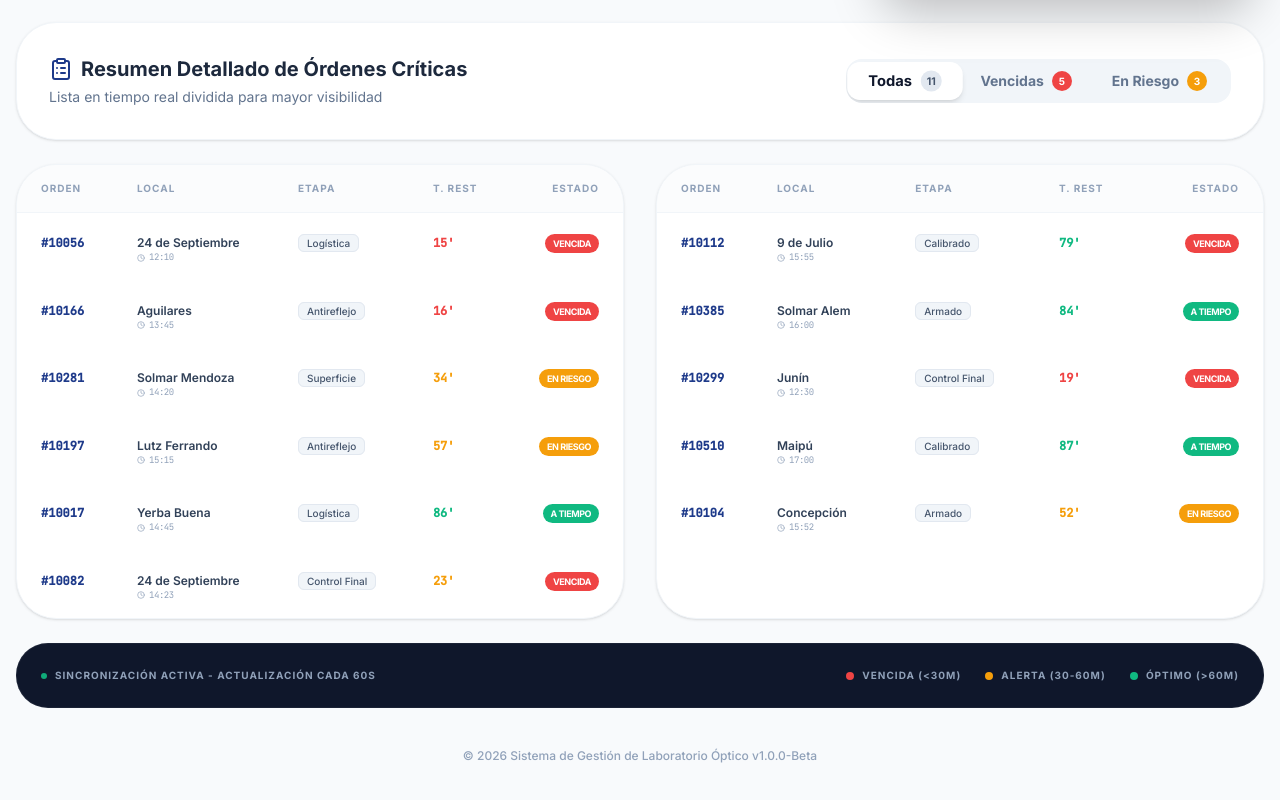
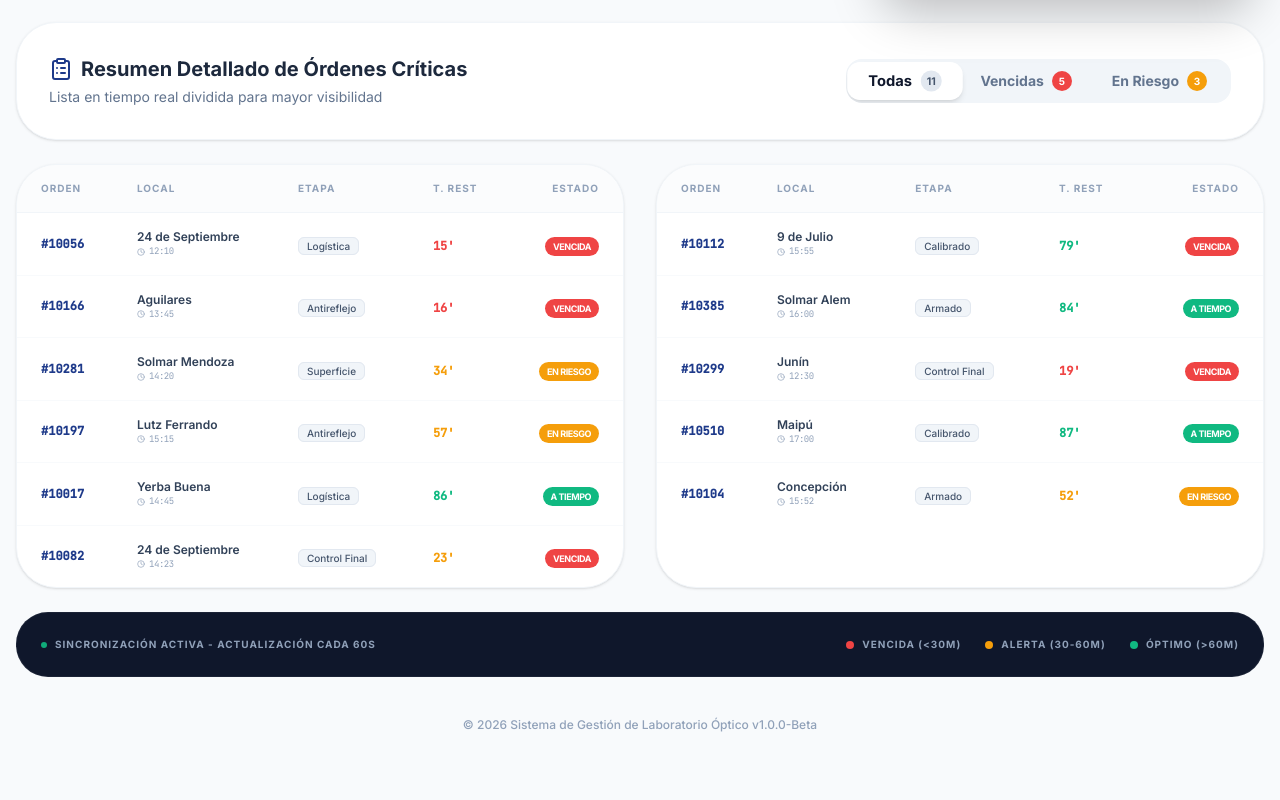
Before and after one commit to Matoma1607/gestion-optica, a React (Vite) app: page / in a window 1280 px wide. Shown: the part 878-1678 px from the top of the page. Built offline with nearby package versions, Linux system fonts and the light colour scheme.

Commit message:
El problema era que estábamos usando un div dentro de la etiqueta cuerpo, lo cual es inválido en HTML y causaba ese conflicto

```diff
--- a/src/App.tsx
+++ b/src/App.tsx
@@ -391,18 +391,17 @@ export default function App() {
                           <th className="px-6 py-4 text-[10px] font-bold text-slate-400 uppercase tracking-widest border-b border-slate-100 text-right">Estado</th>
                         </tr>
                       </thead>
-                      <tbody className="divide-y divide-slate-50">
                       <AnimatePresence mode="wait">
-                          {panelOrders.length > 0 ? (
-                            <motion.div
-                              key={`${panelIdx}-${filter}`}
+                        <motion.tbody
+                          key={`${panelIdx}-${filter}-${selectedStage}`}
+                          className="divide-y divide-slate-50"
                           initial={{ opacity: 0 }}
                           animate={{ opacity: 1 }}
                           exit={{ opacity: 0 }}
-                              transition={{ duration: 0.1 }}
-                              style={{ display: 'contents' }}
+                          transition={{ duration: 0.15 }}
                         >
-                              {panelOrders.map((order: Order, idx: number) => (
+                          {panelOrders.length > 0 ? (
+                            panelOrders.map((order: Order, idx: number) => (
                               <motion.tr
                                 key={order.id}
                                 initial={{ opacity: 0, y: 5 }}
@@ -438,8 +437,7 @@ export default function App() {
                                   </span>
                                 </td>
                               </motion.tr>
-                              ))}
-                            </motion.div>
+                            ))
                           ) : (
                             panelIdx === 0 && panelOrders.length === 0 && filteredOrders.length === 0 && (
                               <motion.tr
@@ -454,8 +452,8 @@ export default function App() {
                               </motion.tr>
                             )
                           )}
+                        </motion.tbody>
                       </AnimatePresence>
-                      </tbody>
                     </table>
                   </div>
                 </div>
```
Lines whose indentation alone changed are shown as unchanged.
